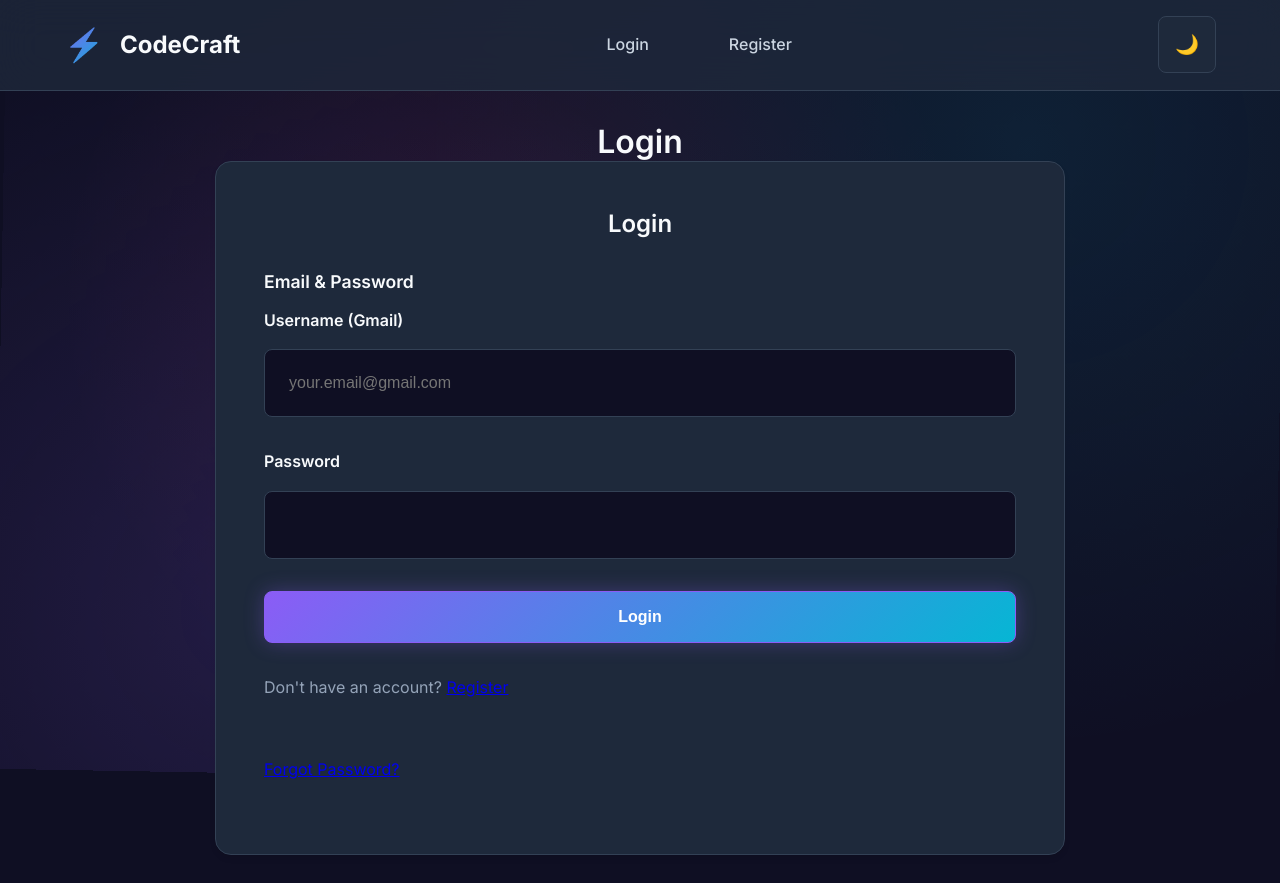
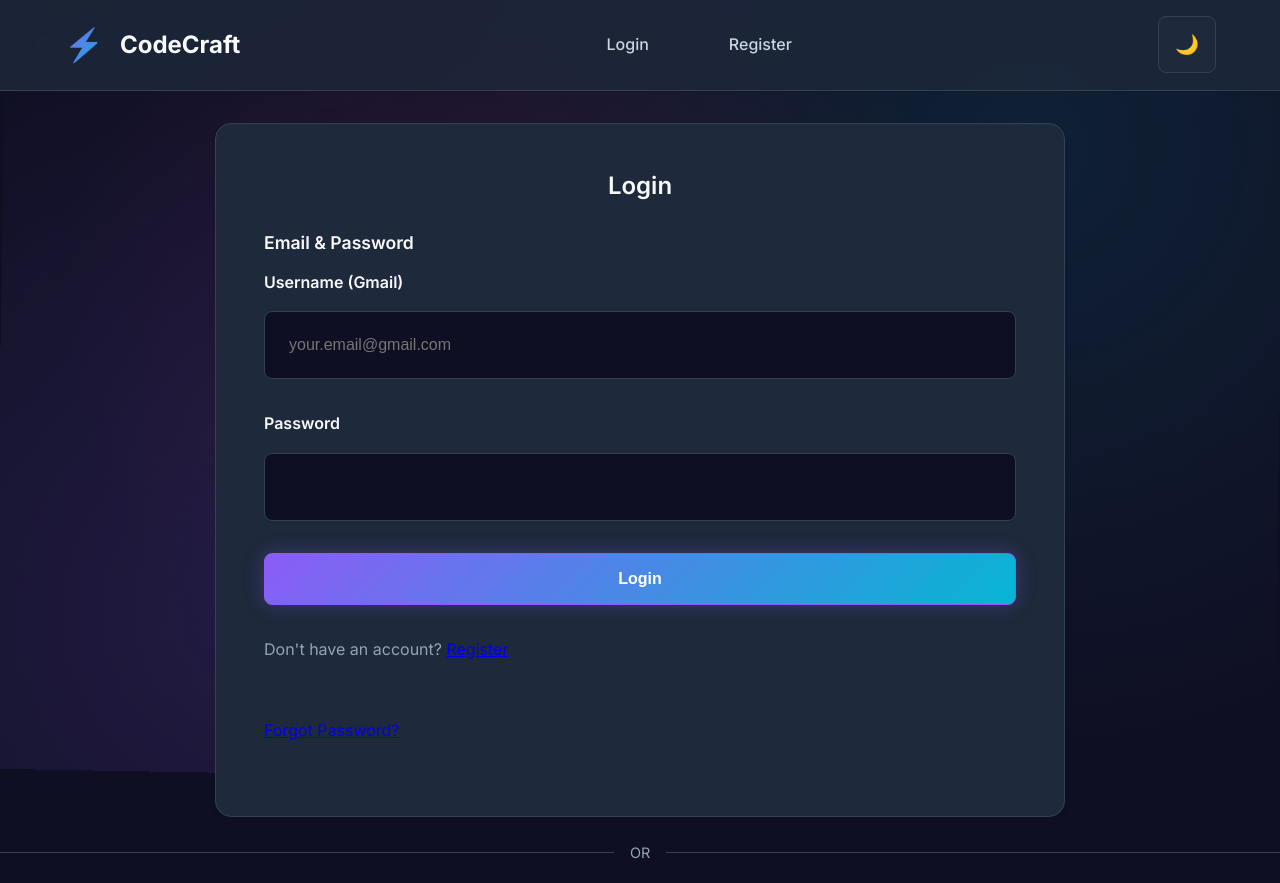
Before and after one commit to guillenodlwlrmalvin/aicodechecker, a Flask app: page /login in a window 1280 px wide. Shown: the top 883 px of the page. Run offline with Flask 3, Linux system fonts and the light colour scheme; some libraries are stand-ins or nearby versions.

Commit message:
Remove duplicate login header in login.html

```diff
--- a/templates/login.html
+++ b/templates/login.html
@@ -1,6 +1,5 @@
 {% extends 'base.html' %}
 {% block content %}
-	<h2 class="page-title">Login</h2>
 
 	<!-- Email/Password Login Form -->
 	<div class="card form-card">
```
